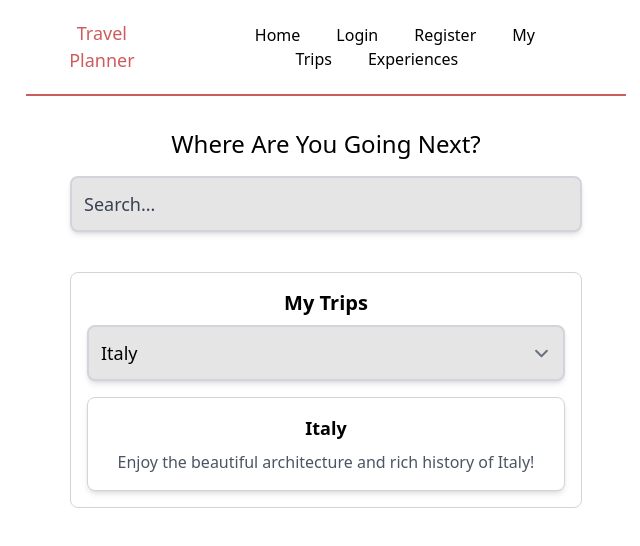
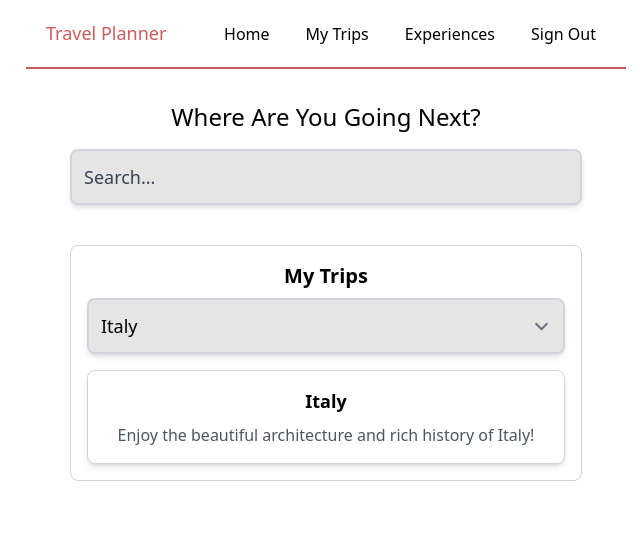
Before and after one commit to cfeliciano7792/travel-app, a React (Vite) app in the folder frontend/: page /home in a window 1280 px wide. Shown: the top 546 px of the page, without its empty margins (314-954 px from the left). Built offline with nearby package versions, Linux system fonts and the light colour scheme.

Commit message:
Reworked Navbar so that it no longer appears on the login/registration page.

```diff
--- a/frontend/src/App.jsx
+++ b/frontend/src/App.jsx
@@ -21,7 +21,7 @@ function App() {
 
   return (
     <BrowserRouter>
-      <Navbar />
+      {/* <Navbar /> */}
       <Routes>
         <Route path="/" element={<Login />} />
         <Route path="/home" element={<Home />} />
--- a/frontend/src/Components/Login.jsx
+++ b/frontend/src/Components/Login.jsx
@@ -1,6 +1,6 @@
 // code reference: https://www.youtube.com/watch?v=4pcJBQljAaQ
 import { useEffect, useState } from "react";
-import { useNavigate } from "react-router-dom";
+import { useNavigate, Link } from "react-router-dom";
 
 const Login = () => {
   const [values, setValues] = useState({
@@ -68,6 +68,7 @@ const Login = () => {
         >
           Submit
         </button>
+        <p>Ready to plan your next adventure? <Link className="text-blue-500 underline" to="/registration">Sign Up Here!</Link> </p>
       </form>
     </div>
   );
--- a/frontend/src/Components/Navbar.jsx
+++ b/frontend/src/Components/Navbar.jsx
@@ -8,12 +8,14 @@ const Navbar = () => {
         <ul>
           <li>
             <Link to="/home">Home</Link>
-            <Link to="/login">Login</Link>
-            <Link to="/registration">Register</Link>
+            {/* <Link to="/login">Login</Link>
+            <Link to="/registration">Register</Link> */}
 
             <Link to="/mytrips">My Trips</Link>
 
             <Link to="/experiences">Experiences</Link>
+
+            <Link to="/login">Sign Out</Link>
 
           </li>
         </ul>
--- a/frontend/src/Components/Registration.jsx
+++ b/frontend/src/Components/Registration.jsx
@@ -1,6 +1,6 @@
 // code reference: https://www.youtube.com/watch?v=8hU0I8rY4u4
 import { useEffect, useState} from "react";
-import { useNavigate } from "react-router-dom";
+import { useNavigate, Link } from "react-router-dom";
 
 const Registration = () => {
   const [values, setValues] = useState({
@@ -78,6 +78,7 @@ const Registration = () => {
           required
         />
         <button type="submit" className="text-white bg-emerald-500 hover:bg-emerald-700 font-medium rounded-lg text-sm w-full sm:w-auto px-5 py-2.5 text-center">Submit</button>
+        <p>Back to <Link className="text-blue-500 underline" to="/login">login.</Link> </p>
       </form>
     </div>
   );
--- a/frontend/src/Pages/Experiences.jsx
+++ b/frontend/src/Pages/Experiences.jsx
@@ -3,6 +3,8 @@ import { useState, useEffect } from "react";
 import ExperienceModal from "../Components/ExperienceModal.jsx";
 import SearchResults from "../Components/SearchResults.jsx";
 import ExperiencesSearchBar from "../Components/ExperiencesSearchBar.jsx";
+import Navbar from "../Components/Navbar.jsx";
+
 
 const Experiences = () => {
 
@@ -27,6 +29,7 @@ const Experiences = () => {
 
     return (
         <>
+        <Navbar />
         <div className=" w-full items-center h-screen bg-gray-200">
         <h1 className="text-3xl ">Search Experiences</h1>
             <div className="flex flex-col items-center  max-w-3xl min-w-[200px] mx-auto">
--- a/frontend/src/Pages/Home.jsx
+++ b/frontend/src/Pages/Home.jsx
@@ -1,18 +1,20 @@
 import React from "react";
 import { useState } from "react";
+
+import Navbar from "../Components/Navbar";
 
 const Home = () => {
   const [selectedTrip, setSelectedTrip] = useState("Italy");
 
   return (
-    <div className="home px-4 sm:px-8 md:px-16 lg:px-32 xl:px-40">
+
+    <><Navbar /><div className="home px-4 sm:px-8 md:px-16 lg:px-32 xl:px-40">
       <h1 className="mt-8 text-xl sm:text-2xl text-center">Where Are You Going Next?</h1>
       <div className="mt-4 mb-10 max-w-lg mx-auto">
         <input
           type="text"
           placeholder="Search..."
-          className="w-full p-3 text-base sm:text-lg border-2 bg-neutral-200 border-gray-300 rounded-lg shadow-md focus:outline-none focus:border-blue-500 focus:ring-2 focus:ring-blue-300 placeholder-gray-700"
-        />
+          className="w-full p-3 text-base sm:text-lg border-2 bg-neutral-200 border-gray-300 rounded-lg shadow-md focus:outline-none focus:border-blue-500 focus:ring-2 focus:ring-blue-300 placeholder-gray-700" />
       </div>
       <div className="border border-gray-300 rounded-lg p-4 max-w-lg mx-auto">
         <h2 className="text-lg sm:text-xl font-semibold mb-2 text-center">My Trips</h2>
@@ -37,7 +39,7 @@ const Home = () => {
           </p>
         </div>
       </div>
-    </div>
+    </div></>
   );
 };
 export default Home;
--- a/frontend/src/Pages/MyTrips.jsx
+++ b/frontend/src/Pages/MyTrips.jsx
@@ -3,6 +3,7 @@ import { useState, useEffect } from "react";
 import TripModal from "../Components/TripModal";
 import TripSearchResults from "../Components/TripSearchResults";
 import TripsSearchBar from "../Components/TripSearchBar";
+import Navbar from "../Components/Navbar";
 
 
 
@@ -24,17 +25,17 @@ const MyTrips = () => {
 
     return (
 
-        <div className="w-full items-center h-screen bg-gray-200">
+        <><Navbar /><div className="w-full items-center h-screen bg-gray-200">
             <h1 className="text-3xl">My Trips</h1>
             <div className="flex flex-col items-center  max-w-3xl min-w-[200px] mx-auto">
-                <TripsSearchBar setInput={setInput}/>
+                <TripsSearchBar setInput={setInput} />
             </div>
             <button onClick={() => setShowTripModal(true)} className="text-white bg-emerald-500 hover:bg-emerald-700 font-medium rounded-lg text-sm w-full sm:w-auto px-5 py-2.5 text-center">Add Trip</button>
-            {showTripModal && <TripModal onClose={() => setShowTripModal(false)}/>}
+            {showTripModal && <TripModal onClose={() => setShowTripModal(false)} />}
             <div className=" items-center h-3/4 mx-40 max-w-2xl">
-                <TripSearchResults input={input} trips={trips}/>
+                <TripSearchResults input={input} trips={trips} />
             </div>
-        </div>
+        </div></>
     );
 }
 export default MyTrips;
--- a/frontend/tailwind.config.js
+++ b/frontend/tailwind.config.js
@@ -9,6 +9,5 @@ export default {
   },
   plugins: [
     require('@tailwindcss/forms'),
-    require('@tailwindcss/line-clamp'),
   ],
 }
```
